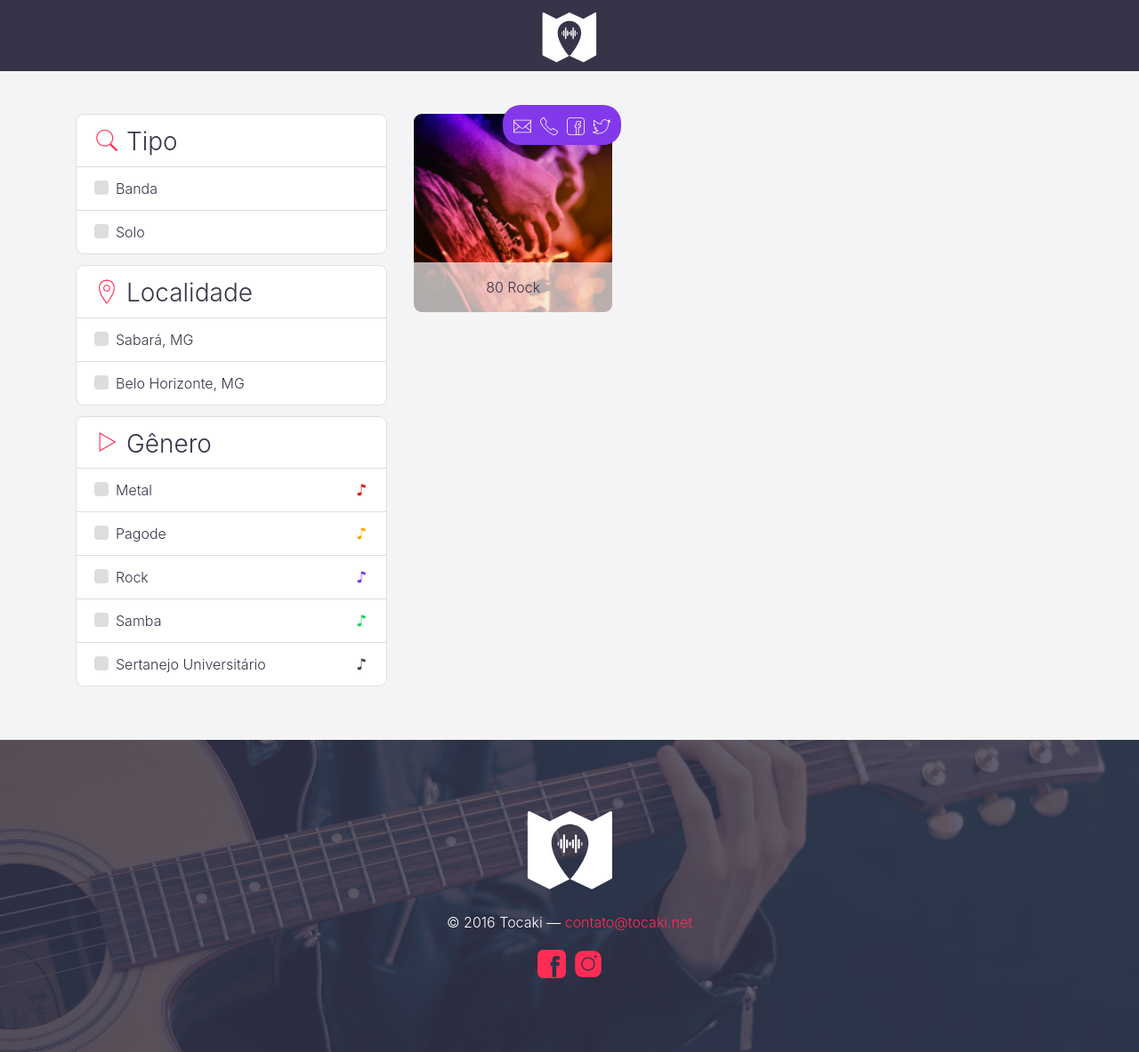
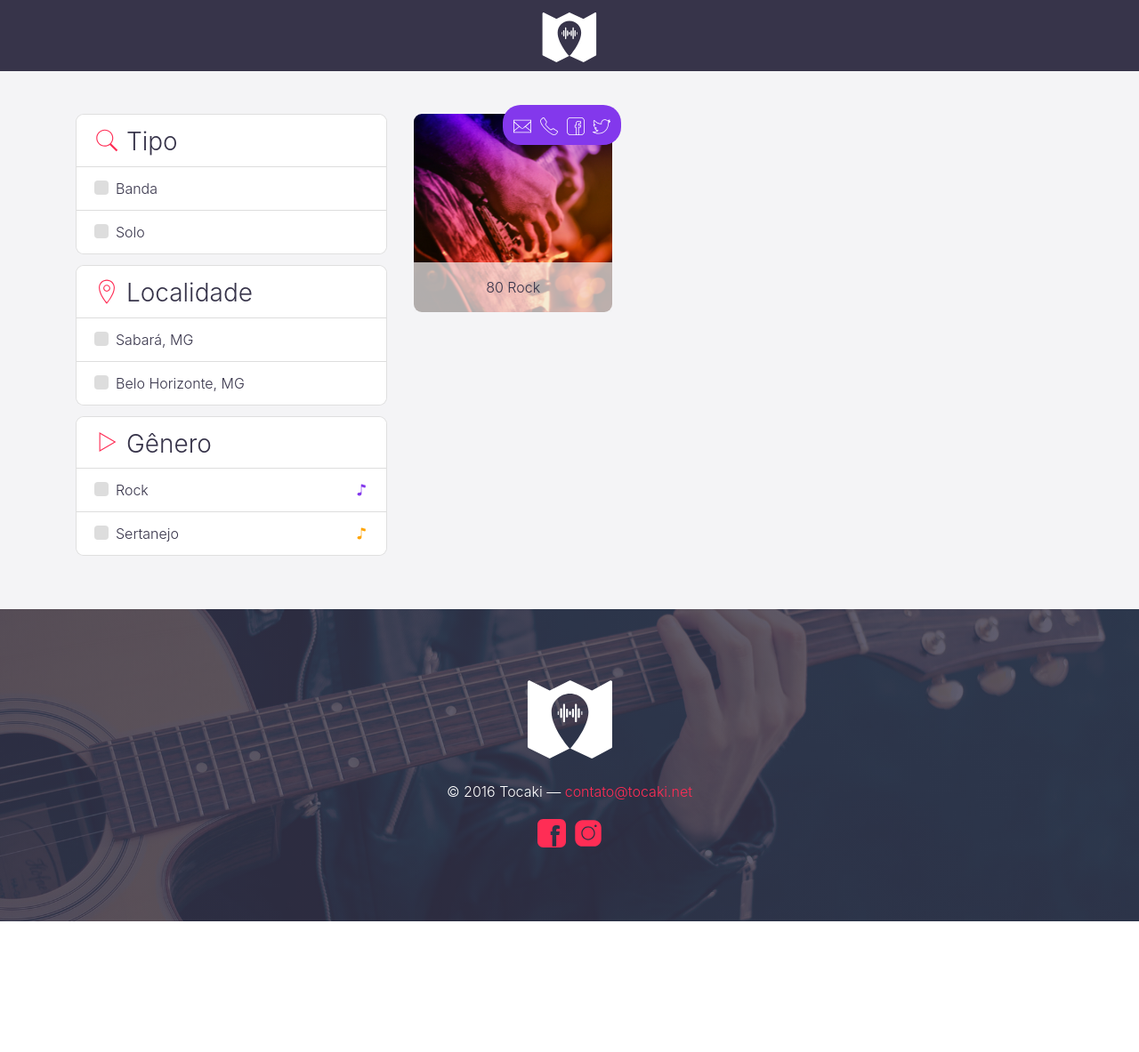
Before and after one commit to tocaki/tocaki.github.io, a Jekyll site: the page built from artistas.html, in a window 1280 px wide. Shown: the whole page at 89% size. Built offline with Jekyll 4.4.1, drawn with Linux system fonts in a browser that asks for light colours; after the commit the page ends 1036 px from its top, so only the background shows below that.

Commit message:
Convert genres to data file

```diff
--- a/_config.yml
+++ b/_config.yml
@@ -19,8 +19,6 @@ collections:
   artists:
     output: true
     permalink: /:path/
-  genres:
-    output: false
 defaults:
   -
     scope:
@@ -34,6 +32,12 @@ prose:
   ignore:
     - /_layouts
     - /_includes
+    - /_sass
+    - /css
+    - /javascript
+    - .gitignore
+    - CNAME
+    - favicon.ico
   metadata:
     _artists:
       - name: name
--- /dev/null
+++ b/_data/genres.yml
@@ -0,0 +1,5 @@
+- title: Rock
+  color: 8338EC
+
+- title: Sertanejo
+  color: FFA400
--- a/_includes/artist-card.html
+++ b/_includes/artist-card.html
@@ -1,11 +1,11 @@
 {% assign artist = include.artist %}
-{% assign genre = site.genres | where: 'title', artist.genre | first %}
+{% assign genre = site.data.genres | where: 'title', artist.genre | first %}
 <div class="artist-card" data-genre="{{ genre.title }}" data-city="{{ artist.city }}" data-type="{{ artist.type }}">
   <a href="{{ artist.url }}">
     <img class="artist-card-img img-fluid" src="{{ artist.slug | append: ".jpg" | prepend: "/images/artists/" | prepend: site.baseurl }}" alt="{{ artist.name }}">
     <span class="artist-card-name text-xs-center m-b-0 p-y-1">{{ artist.name }}</span>
   </a>
-  <span class="artist-card-badge {{ genre.slug | slugify | prepend: "bg-genre-" }}">
+  <span class="artist-card-badge {{ genre.title | slugify | prepend: "bg-genre-" }}">
     {% if artist.email %}{% include icon.html i="email" %}{% endif %}
     {% if artist.phone %}{% include icon.html i="phone" %}{% endif %}
     {% if artist.facebook %}{% include icon.html i="facebook" %}{% endif %}
--- a/_includes/filter-card.html
+++ b/_includes/filter-card.html
@@ -6,7 +6,7 @@
       </h3>
     </li>
     {% for item in include.items %}
-      {% if include.items == site.genres %}
+      {% if include.items == site.data.genres %}
         {% assign value = item.title %}
       {% else %}
         {% assign value = item %}
@@ -16,8 +16,8 @@
           <input type="checkbox" name="{{ include.name | append: "[]" }}" value="{{ value }}" class="custom-control-input">
           <span class="custom-control-indicator"></span>
           <span class="custom-control-description">
-            {% if include.items == site.genres %}
-              <span class="pull-xs-right {{ item.slug | prepend: "text-genre-" }}">
+            {% if include.items == site.data.genres %}
+              <span class="pull-xs-right {{ item.title | slugify | prepend: "text-genre-" }}">
                 {% include icon.html i="music" %}
               </span>
             {% endif %}
--- a/_includes/genres.scss
+++ b/_includes/genres.scss
@@ -1,4 +1,4 @@
-{% for genre in site.genres %}
-.text-genre-{{ genre.slug }} { color: {{ genre.color }}; }
-.bg-genre-{{ genre.slug }}   { background: {{ genre.color }}; }
+{% for genre in site.data.genres %}
+.text-genre-{{ genre.title | slugify }} { color: {{ genre.color | prepend: '#' }}; }
+.bg-genre-{{ genre.title | slugify }}   { background: {{ genre.color | prepend: '#' }}; }
 {% endfor %}
--- a/artistas.html
+++ b/artistas.html
@@ -8,7 +8,7 @@ layout: default
       <div class="col-md-4">
         {% include filter-card.html title="Tipo"       items=site.data.types  icon="search" name="types" %}
         {% include filter-card.html title="Localidade" items=site.data.cities icon="marker" name="cities" %}
-        {% include filter-card.html title="Gênero"     items=site.genres      icon="play"   name="genres" %}
+        {% include filter-card.html title="Gênero"     items=site.data.genres icon="play"   name="genres" %}
       </div>
       <div class="col-md-8">
         <div class="row">
```
Also changed, not shown: _genres/metal.md (deleted, +0 -4 lines), _genres/pagode.md (deleted, +0 -4 lines), _genres/rock.md (deleted, +0 -4 lines), _genres/samba.md (deleted, +0 -4 lines), _genres/sertanejo-universitario.md (deleted, +0 -4 lines).
